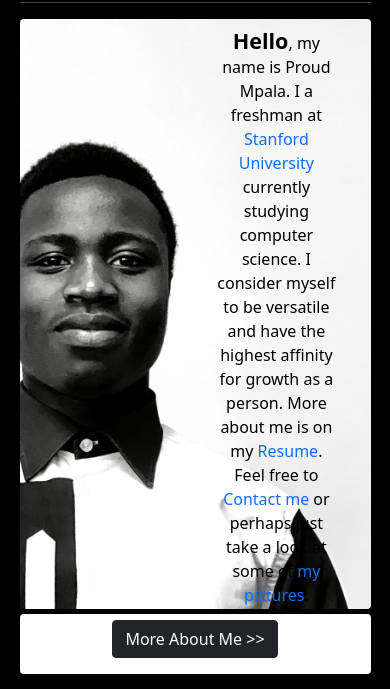
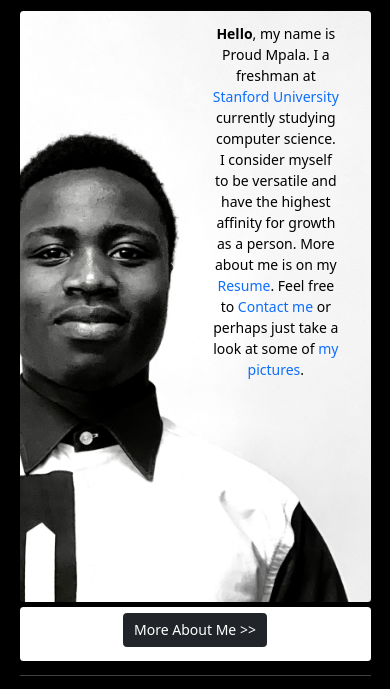
Before and after one commit to Proud19/my_website_2, a plain HTML site: page index.html in a window 390 px wide. Shown: the part 71-760 px from the top of the page. Drawn offline with nearby package versions, Linux system fonts and the light colour scheme.

Commit message:
fixing fonts

```diff
--- a/css/custom.css
+++ b/css/custom.css
@@ -2,6 +2,7 @@ body {
     background-color: black;
     padding: 5%;
     color: white;
+
 }
 footer {
     background-color: white;
@@ -72,3 +73,11 @@ p {
     font-size: 1rem;
     font-weight: 200;
 }
+
+
+
+@media only screen and (max-width: 768px) {
+    * {
+        font-size: 14px;
+    }
+}
```
Also changed, not shown: 1 other file.
